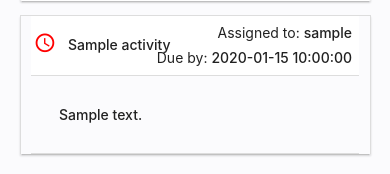
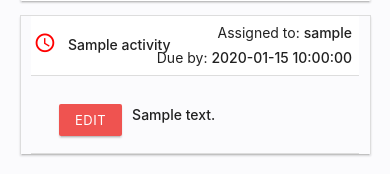
Before and after one commit to D-Lawson/employee-dashboard-app, a Flask app: page /admin_dashboard in a window 390 px wide, after a click that opens the changed part. Shown: the part 740-914 px from the top of the page. Run offline with Flask 2, Linux system fonts and the light colour scheme; a database or web service that is not in the repository returns one stand-in record (values such as "Sample title"); some libraries are stand-ins or nearby versions.

Commit message:
Adjust css for responsiveness

```diff
--- a/static/css/style.css
+++ b/static/css/style.css
@@ -150,6 +150,17 @@ input:-webkit-autofill:active{
   white-space: nowrap;
 }
 
+@media (max-width: 992px) {
+  .edit{
+      position: relative;
+      bottom: auto;
+      margin-right: 10px;
+      display: inline-block;
+      left: 0;
+      white-space: nowrap;
+  }
+  }
+
 .time-icon {
   float: left;
   position: absolute;
--- a/templates/admin_dashboard.html
+++ b/templates/admin_dashboard.html
@@ -64,7 +64,9 @@
             <span class="right-align activity-margin due-by">Due by: <strong> {{ activity.date_string }}</strong></span>
             <span id="date-target-{{ loop.index }}" class="hide">{{ activity.target_date }}</span>
         </div>
-        <div class="collapsible-body"><span><strong>{{ activity.activity_description }}</strong></span></div>
+        <div class="collapsible-body small-style">
+            <span class="edit-small"><a href="{{ url_for('edit_activity', activity_id=activity._id) }}" class="btn-small red lighten-1 edit show-on-medium-and-down">Edit</a></span>
+            <span><strong>{{ activity.activity_description }}</strong></span></div>
       </li>
     </ul>
   </div>
```
